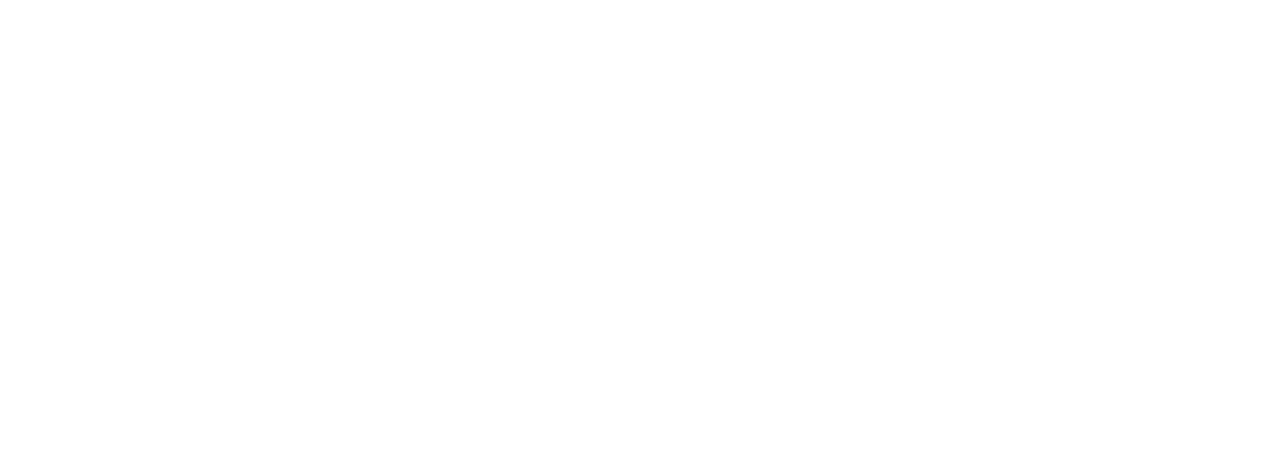
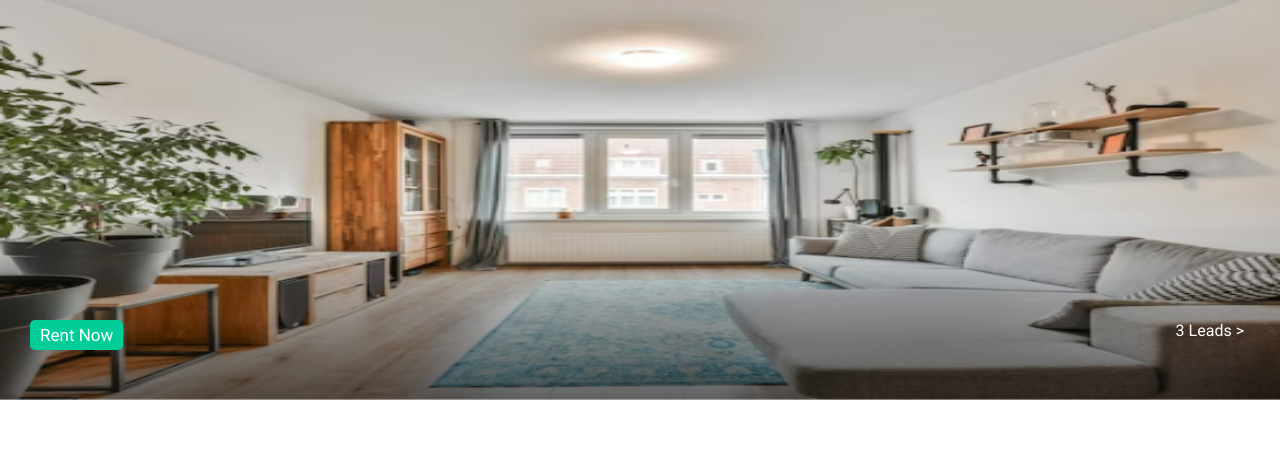
Before and after one commit to AMOB-Kahuna/real-estate-component, a plain HTML site: page src/index.html in a window 1280 px wide. Drawn offline with Linux system fonts and the light colour scheme.

Commit message:
create the top modal

```diff
--- a/src/index.html
+++ b/src/index.html
@@ -3,10 +3,20 @@
 <head>
     <meta charset="UTF-8">
     <meta name="viewport" content="width=device-width, initial-scale=1.0">
+    <link rel="preconnect" href="https://fonts.googleapis.com">
+    <link rel="preconnect" href="https://fonts.gstatic.com" crossorigin>
+    <link href="https://fonts.googleapis.com/css2?family=Roboto:ital,wght@0,100..900;1,100..900&display=swap" rel="stylesheet">
     <link rel="stylesheet" href="./style.css">
     <title>Real Estate Component</title>
 </head>
 <body>
+    <div class="prev-container">
+        <img class="prev-img" src="./../Assets/images/Rectangle 64.png" alt="preview image of house">
+        <div class="modal-content">
+            <a href="">Rent Now</a>
+            <button class="leads-btn">3 Leads ></button>
+        </div>
+    </div>
 
     <script src="./script.js"></script>
 </body>
--- a/src/style.css
+++ b/src/style.css
@@ -0,0 +1,38 @@
+body{
+    margin: 0;
+    padding: 0;
+    font-family: 'Roboto', sans-serif;
+}
+
+.prev-img{
+    width: 100vw;
+    height: 50vh;
+}
+
+.modal-content{
+    padding: 30px;
+}
+
+.prev-container a,
+.prev-container button{
+    position: absolute;
+    top: 40%;
+    font-size: 17px;
+}
+
+.prev-container a{
+    text-decoration: none;
+    color: #fff;
+    background-color: #00CD98;
+    padding: 5px 10px;
+    border-radius: 5px;
+}
+
+.prev-container button{
+    right: 30px;
+    font: inherit;
+    background: none;
+    border: none;
+    color: #fff;
+    cursor: pointer;
+}
```
